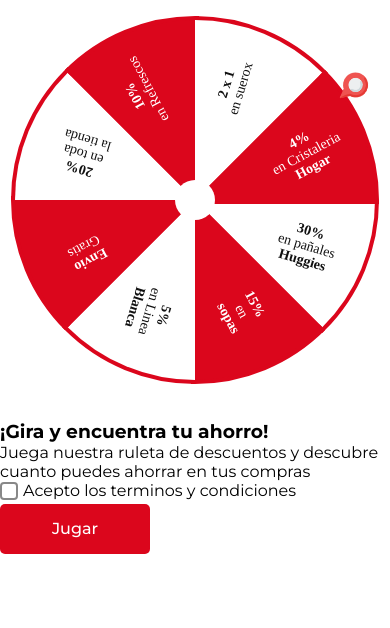
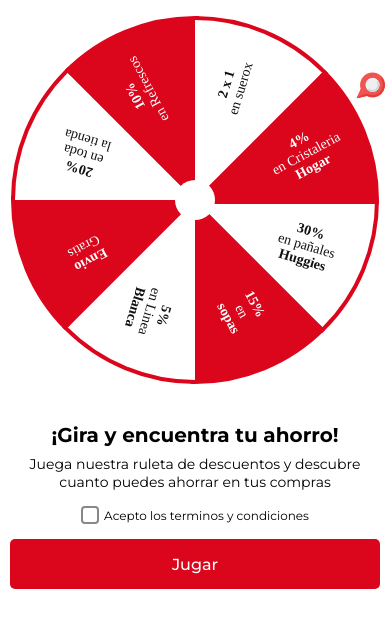
Before and after one commit to sallygongar/react-projects, a React (Vite) app in the folder 04-ruleta/: page / in a window 390 px wide. Shown: the top 628 px of the page. Built offline with nearby package versions, Linux system fonts and the light colour scheme.

Commit message:
Crea y Reajusta css

```diff
--- a/04-ruleta/src/components/InvitationToPlay.tsx
+++ b/04-ruleta/src/components/InvitationToPlay.tsx
@@ -2,10 +2,10 @@ import { useRoulette } from "../context/roulette/rouletteHook";
 import CustomCheckbox from "./CustomCheckbox";
 
 const InvitationToPlay = () =>{
-    const { playRoulette, isSpinning, onChangeTyC, acceptedTerm } = useRoulette();
+  const { playRoulette, isSpinning, onChangeTyC, acceptedTerm } = useRoulette();
     return(
-      <div>
-        <div>
+      <div className="ruleta_invitation">
+        <div className="ruleta_invitation_description">
           <h3>¡Gira y encuentra tu ahorro!</h3>
           <p>Juega nuestra ruleta de descuentos y descubre cuanto puedes ahorrar en tus compras</p>
           <CustomCheckbox label="Acepto los terminos y condiciones" checked={acceptedTerm} onChange={onChangeTyC}/>
--- a/04-ruleta/src/scss/customCheckBox/customcheckbox.scss
+++ b/04-ruleta/src/scss/customCheckBox/customcheckbox.scss
@@ -15,6 +15,9 @@ input[type="checkbox"] {
   cursor: pointer;
   user-select: none;
   gap: 5px;
+  @media (max-width: 768px) {
+    justify-content: center;
+  }
   .checkbox-custom{
     width: 18px;
     height: 18px;
@@ -38,7 +41,15 @@ input[type="checkbox"] {
     }
   }
   .checkbox-label span:last-child{
+    font-family: "Montserrat", sans-serif;
     margin-left: 8px;
     font-size: 16px;
   }
+  .checkbox-text{
+    font-family: "Montserrat", sans-serif;
+    font-size: 14px;
+    @media (max-width: 768px) {
+      font-size: 12px;
+    }
+  }
 }
--- a/04-ruleta/src/scss/wheel/wheel.scss
+++ b/04-ruleta/src/scss/wheel/wheel.scss
@@ -1,10 +1,13 @@
 .ruleta{
   display: flex;
   padding: 20px;
+  gap: 20px;
+  justify-content: center;
+  align-items: center;
   @media (max-width: 768px) {
     flex-direction: column;
     gap: 20px;
-    padding: 0;
+    padding: 0 10px;
   }
   .ruleta_left_wrapper{
     display: flex;
@@ -29,14 +32,8 @@
       @media (max-width: 768px) {
         width: 35px;
         height: 35px;
-        right: 40px;
+        right: 8px;
       }
-       @media (max-width: 390px) {
-        width: 35px;
-        height: 35px;
-        right: 20px;
-      }
-
     }
     .ruleta_animated_ping{
       animation: animation_ping .1s linear 85 .2s ;
@@ -47,6 +44,44 @@
     }
   }
   .ruleta_right_wrapper{
+    display: flex;
+    justify-content: center;
+    .ruleta_invitation{
+      display: flex;
+      flex-direction: column;
+      gap: 15px;
+      .ruleta_invitation_description{
+        display: flex;
+        flex-direction: column;
+        gap: 5px;
+         .checkbox-label{
+          margin-top: 10px;
+        }
+
+        h3{
+          font-family: "Montserrat", sans-serif;
+          font-size: 25px;
+          line-height: 30px;
+          @media (max-width: 768px) {
+            font-size: 20px;
+            text-align: center;
+          }
+        }
+        p{
+          font-family: "Montserrat", sans-serif;
+          font-size: 16px;
+          width: 60%;
+          text-align: left;
+          line-height: 18px;
+          @media (max-width: 768px) {
+            line-height: 18px;
+            width: 100%;
+            text-align: center;
+            font-size: 14px;
+          }
+        }
+      }
+    }
     .ruleta_play{
       height: 50px;
       width: 150px;
@@ -57,6 +92,9 @@
       color: #fff;
       font-weight: 500;
       cursor: pointer;
+      @media (max-width: 768px) {
+        width: 100%;
+      }
       &.ruleta_play_disabled{
         background-color: #ccc;
         cursor: auto;
```
